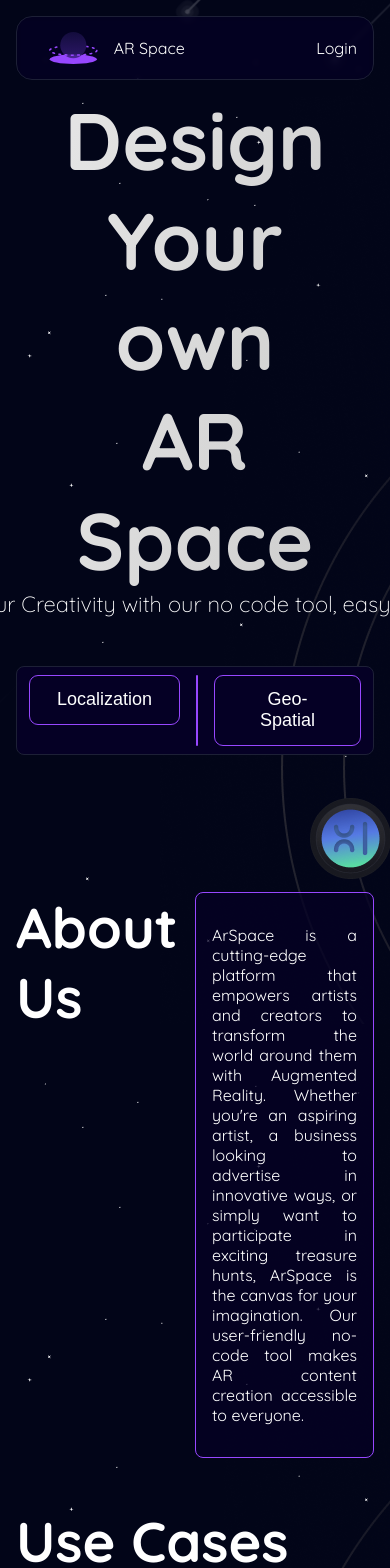
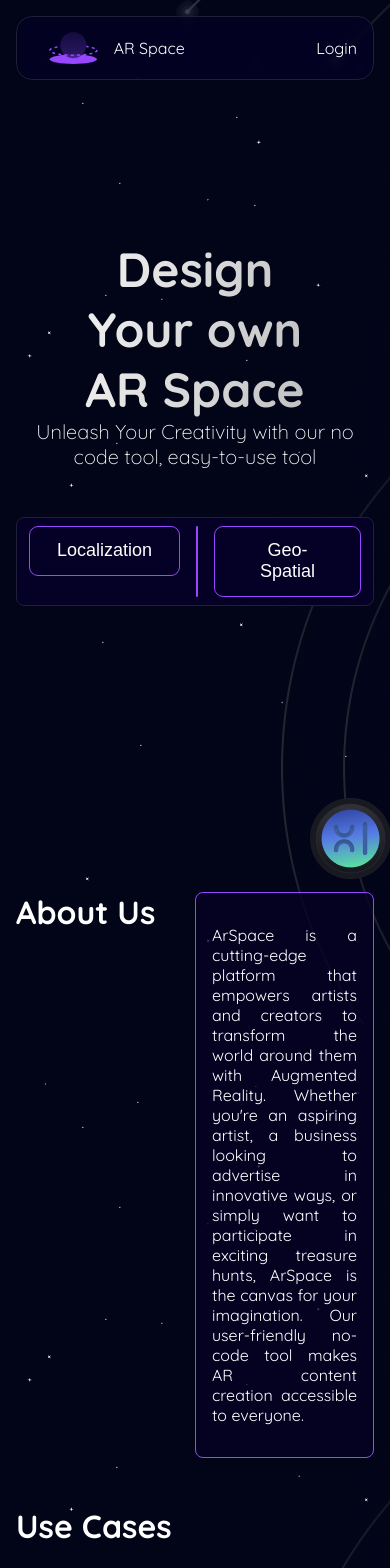
Before and after one commit to aswnss-m/arspace_web, a Next.js app: page / in a window 390 px wide. Shown: the top 1568 px of the page. Built offline with nearby package versions, Linux system fonts and the light colour scheme.

Commit message:
made responsive

```diff
--- a/app/components/About/About.css
+++ b/app/components/About/About.css
@@ -8,11 +8,13 @@
     min-height: 60vh;
 
 }
+
 .about{
     display: grid;
     width: min(100%, 1200px);
     grid-template-columns: repeat(2, 1fr);
 }
+
 .about-heading{
     font-size: 3.5rem;
     font-weight: 700;
@@ -29,3 +31,16 @@
     text-align: justify;
     padding: 2em 1em;
 }
+
+@media screen and (max-width : 698px) {
+    .about-container{
+
+        display: flex;
+        flex-direction: row;
+    }
+    .about-heading{
+        font-size: 2rem;
+
+    }
+
+}
--- a/app/components/Hero/Hero.css
+++ b/app/components/Hero/Hero.css
@@ -127,6 +127,13 @@
 }
 
 /* Media Querires for hero font */
+@media screen and (max-width:1200px) {
+
+    .heroTitleText{
+        padding-inline: 1em;
+
+    }
+}
 @media screen and (max-width:900px) {
     .hero-logo {
         height: 12em;
@@ -135,15 +142,28 @@
     .hero-logo-text {
         font-size: 7em;
     }
+    .heroTitleText{
+        padding-inline: 1em;
+
+    }
 }
 
-@media screen and (max-width:750px) {
+@media screen and (max-width:769px) {
     .hero-logo {
         height: 10em;
     }
 
     .hero-logo-text {
         font-size: 6em;
+    }
+    .heroTitleText{
+        font-size: 3em;
+        padding-inline: 1em;
+
+    }
+    .hero-description {
+        width: 90%;
+        font-size: 1.25rem;
     }
 }
 
--- a/app/components/Use/components/Use.css
+++ b/app/components/Use/components/Use.css
@@ -27,3 +27,11 @@
     gap: 1em;
     padding-block: 3em;
 }
+
+@media screen and (max-width : 698px) {
+
+    .use-heading {
+        font-size: 2rem;
+    }
+
+}
```
Also changed, not shown: app/data/index.js (+1 -32 lines).
